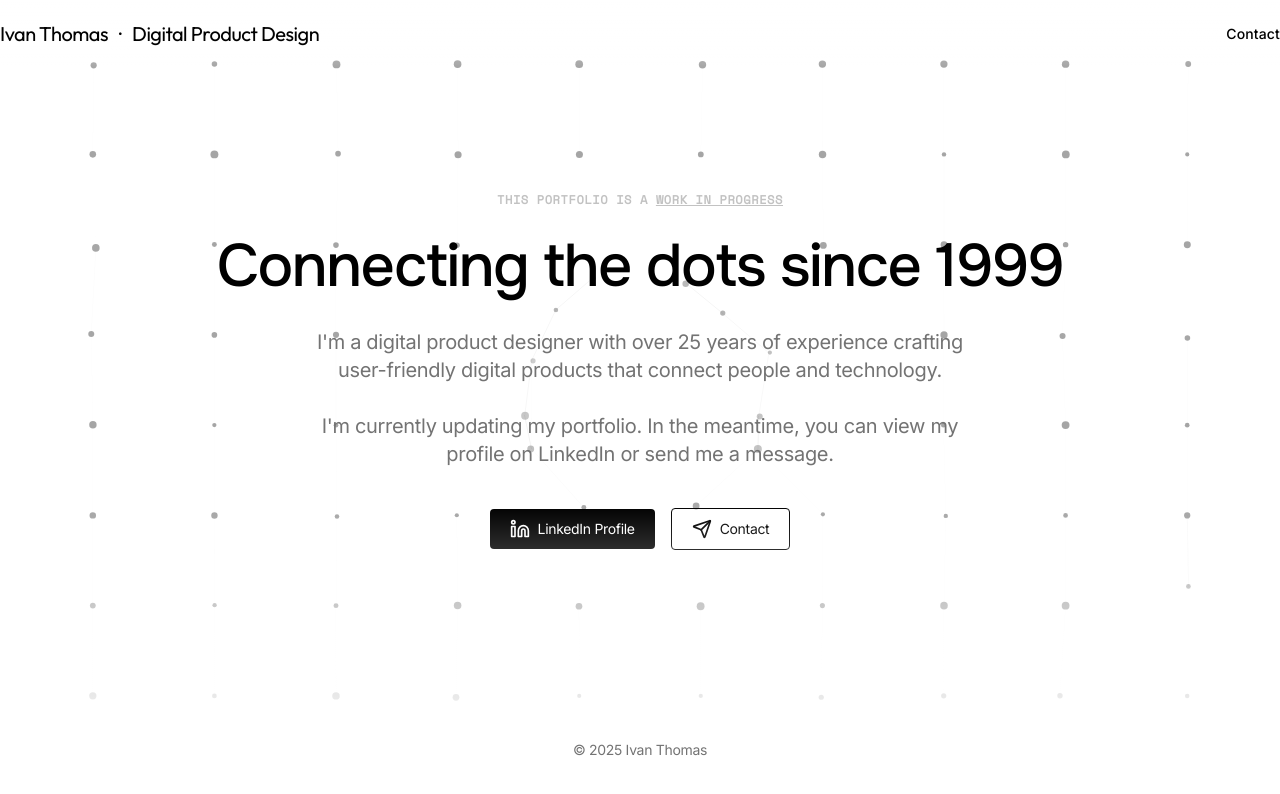
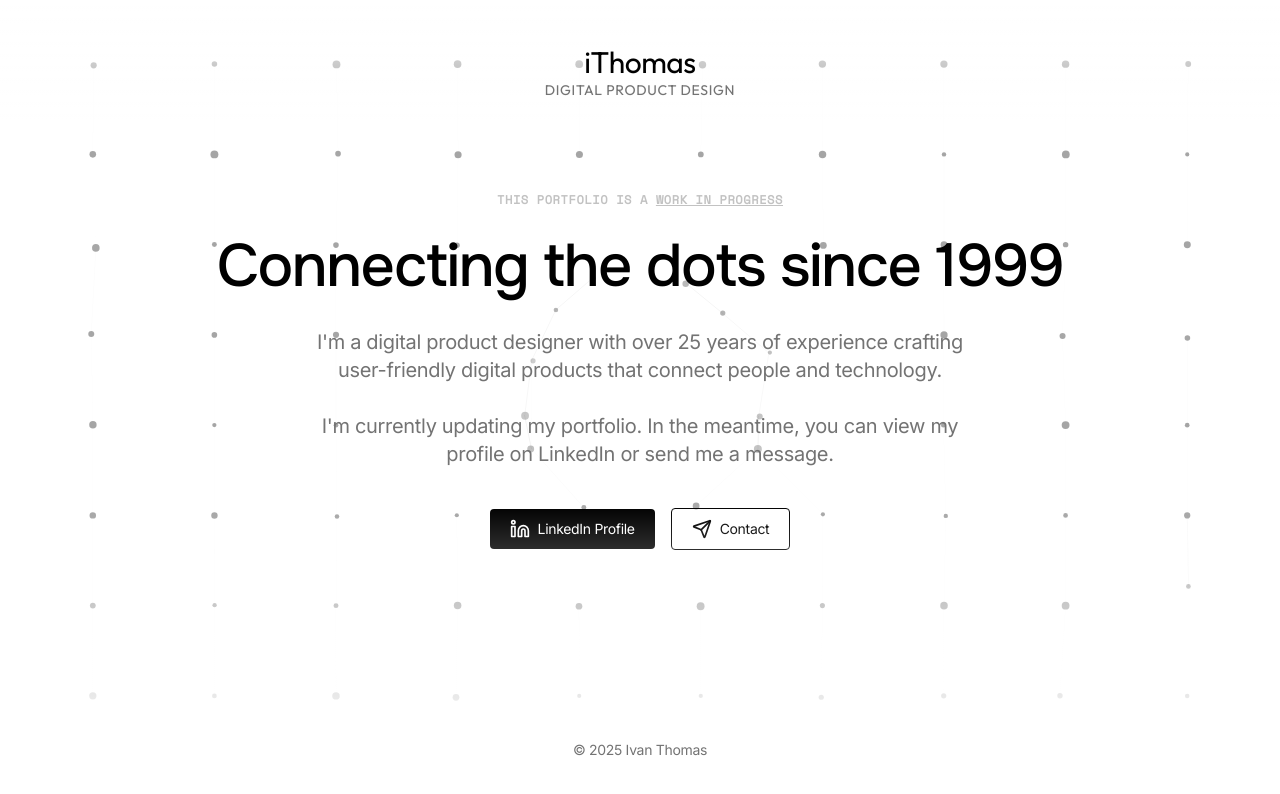
Before and after one commit to v0st0kCode/v0st0kCode.github.io, a React (Vite) app: page / in a window 1280 px wide. Shown: the top 794 px of the page. Built offline with nearby package versions, Linux system fonts and the light colour scheme.

Commit message:
adjust navbar and title

```diff
--- a/src/components/Navbar.tsx
+++ b/src/components/Navbar.tsx
@@ -22,22 +22,14 @@ const Navbar: React.FC = () => {
         ? 'py-3 bg-white/95 backdrop-blur-md shadow-sm'
         : 'py-5 bg-gradient-to-b from-white/90 to-white/0'
     }`}>
-      <nav className="container-custom flex justify-between items-center">
+      <nav className="container-custom flex justify-center items-center">
         <Link
           to="/"
-          className="font-outfit font-normal text-xl tracking-tight hover:opacity-80 transition-opacity text-shadow"
+          className="font-outfit font-normal text-xl tracking-tight hover:opacity-80 transition-opacity text-shadow text-center mt-6"
         >
-          Ivan Thomas &nbsp; · &nbsp; Digital Product Design
+          <div className="text-3xl">iThomas</div>
+          <div className="text-sm text-muted-foreground uppercase tracking-wider">DIGITAL PRODUCT DESIGN</div>
         </Link>
-
-        <div className="flex space-x-8">
-          <a
-            href="mailto:hello@ivanthomas.pro"
-            className="nav-link after:w-0 hover:after:w-full"
-          >
-            Contact
-          </a>
-        </div>
       </nav>
     </header>
   );
```
Also changed, not shown: public/favicon 2.svg (added), 9 other files (tests, documents, lock files or other folders).
